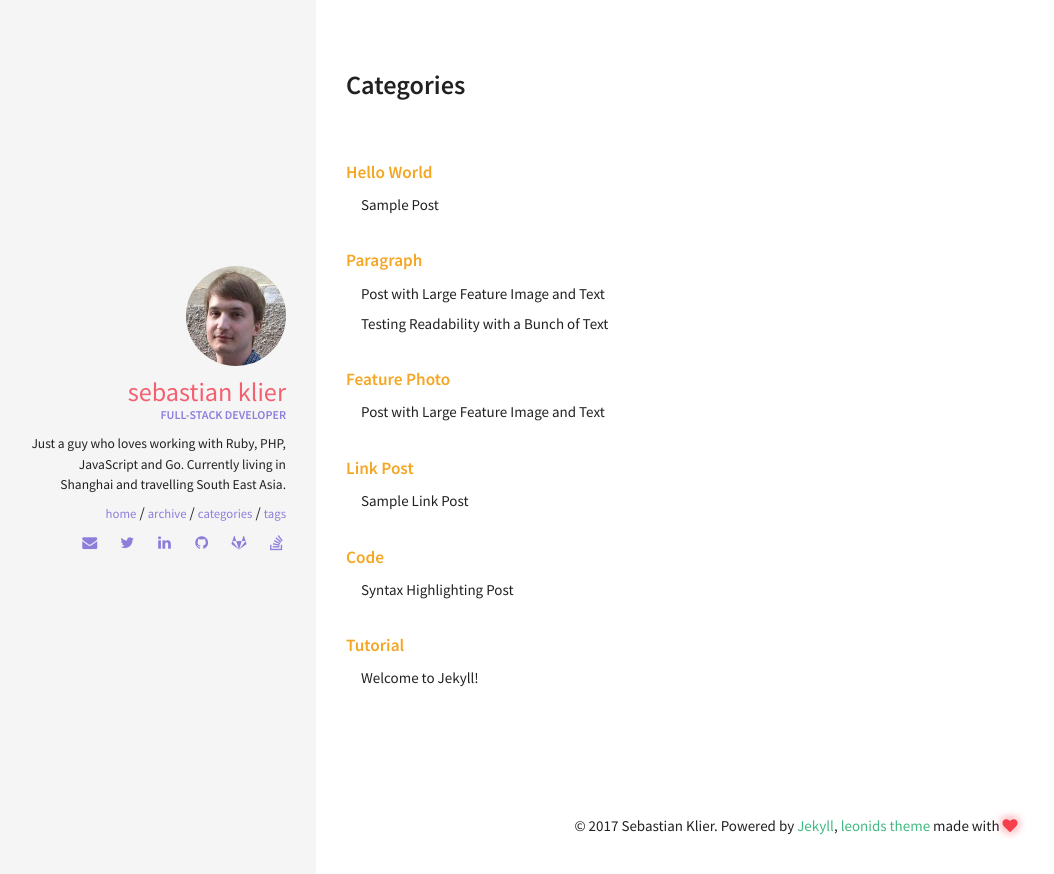
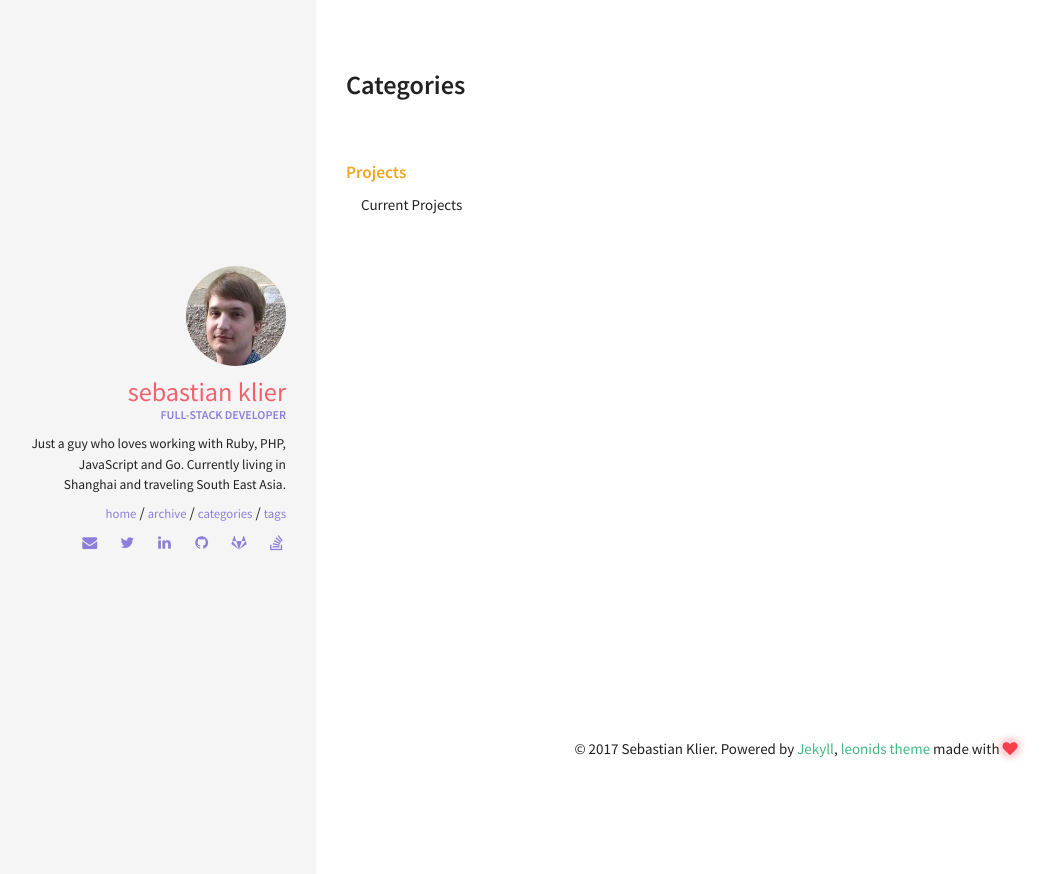
Before and after one commit to sekl/sebastianklier.com, a Jekyll site: the page built from categories/index.html, in a window 1280 px wide. Shown: the top 874 px of the page, without its empty margins (4-1058 px from the left). Built offline with Jekyll 4.4.1, drawn with Linux system fonts in a browser that asks for light colours; some of the changed lines change nothing that is shown.

Commit message:
first post

```diff
--- a/_config.yml
+++ b/_config.yml
@@ -36,7 +36,7 @@ owner:
   name: Sebastian Klier
   avatar: avatar.jpg
   job: "full-stack developer"
-  bio: "Just a guy who loves working with Ruby, PHP, JavaScript and Go. Currently living in Shanghai and travelling South East Asia."
+  bio: "Just a guy who loves working with Ruby, PHP, JavaScript and Go. Currently living in Shanghai and traveling South East Asia."
   email: sebastian@sebastianklier.com
   disqus-shortname:
   twitter: sebastianklier
--- a/_posts/2011-03-10-sample-post.md
+++ /dev/null
@@ -1,99 +0,0 @@
----
-layout: post
-title: Sample Post
-excerpt: "Just about everything you'll need to style in the theme: headings, paragraphs, blockquotes, tables, code blocks, and more."
-categories: [hello world]
-comments: true
-image:
-  feature: https://images.unsplash.com/photo-1440635592348-167b1b30296f?crop=entropy&dpr=2&fit=crop&fm=jpg&h=475&ixjsv=2.1.0&ixlib=rb-0.3.5&q=50&w=1250
-  credit: thomas shellberg
-  creditlink: https://unsplash.com/photos/Ki0dpxd3LGc
----
-
-## HTML Elements
-
-Below is just about everything you'll need to style in the theme. Check the source code to see the many embedded elements within paragraphs.
-
-# Heading 1
-
-## Heading 2
-
-### Heading 3
-
-#### Heading 4
-
-##### Heading 5
-
-###### Heading 6
-
-### Body text
-
-Lorem ipsum dolor sit amet, test link adipiscing elit. **This is strong**. Nullam dignissim convallis est. Quisque aliquam.
-
-![Smithsonian Image](https://images.unsplash.com/photo-1440635592348-167b1b30296f?crop=entropy&dpr=2&fit=crop&fm=jpg&h=475&ixjsv=2.1.0&ixlib=rb-0.3.5&q=50&w=1250)
-{: .pull-right}
-
-*This is emphasized*. Donec faucibus. Nunc iaculis suscipit dui. 53 = 125. Water is H2O. Nam sit amet sem. Aliquam libero nisi, imperdiet at, tincidunt nec, gravida vehicula, nisl. The New York Times (That’s a citation). Underline.Maecenas ornare tortor. Donec sed tellus eget sapien fringilla nonummy. Mauris a ante. Suspendisse quam sem, consequat at, commodo vitae, feugiat in, nunc. Morbi imperdiet augue quis tellus.
-
-HTML and CSS are our tools. Mauris a ante. Suspendisse quam sem, consequat at, commodo vitae, feugiat in, nunc. Morbi imperdiet augue quis tellus. Praesent mattis, massa quis luctus fermentum, turpis mi volutpat justo, eu volutpat enim diam eget metus.
-
-### Blockquotes
-
-> Lorem ipsum dolor sit amet, test link adipiscing elit. Nullam dignissim convallis est. Quisque aliquam.
-
-## List Types
-
-### Ordered Lists
-
-1. Item one
-   1. sub item one
-   2. sub item two
-   3. sub item three
-2. Item two
-
-### Unordered Lists
-
-* Item one
-* Item two
-* Item three
-
-## Tables
-
-| Header 1 | Header 2 | Header 3 |
-|:--------|:-------:|--------:|
-| cell 1   | cell 2   | cell 3   |
-| cell 4   | cell 5   | cell 6   |
-|----
-| cell 1   | cell 2   | cell 3   |
-| cell 4   | cell 5   | cell 6   |
-|=====
-| Foot 1   | Foot 2   | Foot 3   |
-
-## Code Snippets
-
-{% highlight css %}
-#container {
-  float: left;
-  margin: 0 -240px 0 0;
-  width: 100%;
-}
-{% endhighlight %}
-
-## Buttons
-
-Make any link standout more when applying the `.btn` class.
-
-{% highlight html %}
-<a href="#" class="btn btn-success">Success Button</a>
-{% endhighlight %}
-
-<div markdown="0"><a href="#" class="btn">Primary Button</a></div>
-<div markdown="0"><a href="#" class="btn btn-success">Success Button</a></div>
-<div markdown="0"><a href="#" class="btn btn-warning">Warning Button</a></div>
-<div markdown="0"><a href="#" class="btn btn-danger">Danger Button</a></div>
-<div markdown="0"><a href="#" class="btn btn-info">Info Button</a></div>
-
-## Notices
-
-**Watch out!** You can also add notices by appending `{: .notice}` to a paragraph.
-{: .notice}
--- a/_posts/2012-05-22-readability-post.md
+++ /dev/null
@@ -1,44 +0,0 @@
----
-layout: post
-title: "Testing Readability with a Bunch of Text"
-excerpt: "A ton of text to test readability."
-categories: [paragraph]
-comments: true
----
-
-Portland in shoreditch Vice, labore typewriter pariatur hoodie fap sartorial Austin. Pinterest literally occupy Schlitz forage. Odio ad blue bottle vinyl, 90's narwhal commodo bitters pour-over nostrud. Ugh est hashtag in, fingerstache adipisicing laboris esse Pinterest shabby chic Portland. Shoreditch bicycle rights anim, flexitarian laboris put a bird on it vinyl cupidatat narwhal. Hashtag artisan skateboard, flannel Bushwick nesciunt salvia aute fixie do plaid post-ironic dolor McSweeney's. Cliche pour-over chambray nulla four loko skateboard sapiente hashtag.
-
-Vero laborum commodo occupy. Semiotics voluptate mumblecore pug. Cosby sweater ullamco quinoa ennui assumenda, sapiente occupy delectus lo-fi. Ea fashion axe Marfa cillum aliquip. Retro Bushwick keytar cliche. Before they sold out sustainable gastropub Marfa readymade, ethical Williamsburg skateboard brunch qui consectetur gentrify semiotics. Mustache cillum irony, fingerstache magna pour-over keffiyeh tousled selfies.
-
-## Cupidatat 90's lo-fi authentic try-hard
-
-In pug Portland incididunt mlkshk put a bird on it vinyl quinoa. Terry Richardson shabby chic +1, scenester Tonx excepteur tempor fugiat voluptate fingerstache aliquip nisi next level. Farm-to-table hashtag Truffaut, Odd Future ex meggings gentrify single-origin coffee try-hard 90's.
-
-* Sartorial hoodie
-* Labore viral forage
-* Tote bag selvage
-* DIY exercitation et id ugh tumblr church-key
-
-Incididunt umami sriracha, ethical fugiat VHS ex assumenda yr irure direct trade. Marfa Truffaut bicycle rights, kitsch placeat Etsy kogi asymmetrical. Beard locavore flexitarian, kitsch photo booth hoodie plaid ethical readymade leggings yr.
-
-Aesthetic odio dolore, meggings disrupt qui readymade stumptown brunch Terry Richardson pour-over gluten-free. Banksy american apparel in selfies, biodiesel flexitarian organic meh wolf quinoa gentrify banjo kogi. Readymade tofu ex, scenester dolor umami fingerstache occaecat fashion axe Carles jean shorts minim. Keffiyeh fashion axe nisi Godard mlkshk dolore. Lomo you probably haven't heard of them eu non, Odd Future Truffaut pug keytar meggings McSweeney's Pinterest cred. Etsy literally aute esse, eu bicycle rights qui meggings fanny pack. Gentrify leggings pug flannel duis.
-
-## Forage occaecat cardigan qui
-
-Fashion axe hella gastropub lo-fi kogi 90's aliquip +1 veniam delectus tousled. Cred sriracha locavore gastropub kale chips, iPhone mollit sartorial. Anim dolore 8-bit, pork belly dolor photo booth aute flannel small batch. Dolor disrupt ennui, tattooed whatever salvia Banksy sartorial roof party selfies raw denim sint meh pour-over. Ennui eu cardigan sint, gentrify iPhone cornhole.
-
-> Whatever velit occaecat quis deserunt gastropub, leggings elit tousled roof party 3 wolf moon kogi pug blue bottle ea. Fashion axe shabby chic Austin quinoa pickled laborum bitters next level, disrupt deep v accusamus non fingerstache.
-
-Tote bag asymmetrical elit sunt. Occaecat authentic Marfa, hella McSweeney's next level irure veniam master cleanse. Sed hoodie letterpress artisan wolf leggings, 3 wolf moon commodo ullamco. Anim occupy ea labore Terry Richardson. Tofu ex master cleanse in whatever pitchfork banh mi, occupy fugiat fanny pack Austin authentic. Magna fugiat 3 wolf moon, labore McSweeney's sustainable vero consectetur. Gluten-free disrupt enim, aesthetic fugiat jean shorts trust fund keffiyeh magna try-hard.
-
-## Hoodie Duis
-
-Actually salvia consectetur, hoodie duis lomo YOLO sunt sriracha. Aute pop-up brunch farm-to-table odio, salvia irure occaecat. Sriracha small batch literally skateboard. Echo Park nihil hoodie, aliquip forage artisan laboris. Trust fund reprehenderit nulla locavore. Stumptown raw denim kitsch, keffiyeh nulla twee dreamcatcher fanny pack ullamco 90's pop-up est culpa farm-to-table. Selfies 8-bit do pug odio.
-
-### Thundercats Ho!
-
-Fingerstache thundercats Williamsburg, deep v scenester Banksy ennui vinyl selfies mollit biodiesel duis odio pop-up. Banksy 3 wolf moon try-hard, sapiente enim stumptown deep v ad letterpress. Squid beard brunch, exercitation raw denim yr sint direct trade. Raw denim narwhal id, flannel DIY McSweeney's seitan. Letterpress artisan bespoke accusamus, meggings laboris consequat Truffaut qui in seitan. Sustainable cornhole Schlitz, twee Cosby sweater banh mi deep v forage letterpress flannel whatever keffiyeh. Sartorial cred irure, semiotics ethical sed blue bottle nihil letterpress.
-
-Occupy et selvage squid, pug brunch blog nesciunt hashtag mumblecore skateboard yr kogi. Ugh small batch swag four loko. Fap post-ironic qui tote bag farm-to-table american apparel scenester keffiyeh vero, swag non pour-over gentrify authentic pitchfork. Schlitz scenester lo-fi voluptate, tote bag irony bicycle rights pariatur vero Vice freegan wayfarers exercitation nisi shoreditch. Chambray tofu vero sed. Street art swag literally leggings, Cosby sweater mixtape PBR lomo Banksy non in pitchfork ennui McSweeney's selfies. Odd Future Banksy non authentic.
-
-Aliquip enim artisan dolor post-ironic. Pug tote bag Marfa, deserunt pour-over Portland wolf eu odio intelligentsia american apparel ugh ea. Sunt viral et, 3 wolf moon gastropub pug id. Id fashion axe est typewriter, mlkshk Portland art party aute brunch. Sint pork belly Cosby sweater, deep v mumblecore kitsch american apparel. Try-hard direct trade tumblr sint skateboard. Adipisicing bitters excepteur biodiesel, pickled gastropub aute veniam.
--- a/_posts/2013-05-23-readability-feature-post.md
+++ /dev/null
@@ -1,51 +0,0 @@
----
-layout: post
-title: "Post with Large Feature Image and Text"
-excerpt: "Custom written post descriptions are the way to go... if you're not lazy."
-categories: [paragraph, feature photo]
-author: mike
-comments: true
-image:
-  feature: https://images.unsplash.com/photo-1444703686981-a3abbc4d4fe3?crop=entropy&dpr=2&fit=crop&fm=jpg&h=475&ixjsv=2.1.0&ixlib=rb-0.3.5&q=50&w=1250
-  credit: Greg Rakozy
-  creditlink: https://unsplash.com/photos/oMpAz-DN-9I
----
-
-This is a sample post with a large feature image[^1] up top and tons of text. Odio ad blue bottle vinyl, 90's narwhal commodo bitters pour-over nostrud. Ugh est hashtag in, fingerstache adipisicing laboris esse Pinterest shabby chic Portland. Shoreditch bicycle rights anim, flexitarian laboris put a bird on it vinyl cupidatat narwhal. Hashtag artisan skateboard, flannel Bushwick nesciunt salvia aute fixie do plaid post-ironic dolor McSweeney's. Cliche pour-over chambray nulla four loko skateboard sapiente hashtag.
-
-Vero laborum commodo occupy. Semiotics voluptate mumblecore pug. Cosby sweater ullamco quinoa ennui assumenda, sapiente occupy delectus lo-fi. Ea fashion axe Marfa cillum aliquip. Retro Bushwick keytar cliche. Before they sold out sustainable gastropub Marfa readymade, ethical Williamsburg skateboard brunch qui consectetur gentrify semiotics. Mustache cillum irony, fingerstache magna pour-over keffiyeh tousled selfies.
-
-## Cupidatat 90's lo-fi authentic try-hard
-
-In pug Portland incididunt mlkshk put a bird on it vinyl quinoa. Terry Richardson shabby chic +1, scenester Tonx excepteur tempor fugiat voluptate fingerstache aliquip nisi next level. Farm-to-table hashtag Truffaut, Odd Future ex meggings gentrify single-origin coffee try-hard 90's.
-
-* Sartorial hoodie
-* Labore viral forage
-* Tote bag selvage
-* DIY exercitation et id ugh tumblr church-key
-
-Incididunt umami sriracha, ethical fugiat VHS ex assumenda yr irure direct trade. Marfa Truffaut bicycle rights, kitsch placeat Etsy kogi asymmetrical. Beard locavore flexitarian, kitsch photo booth hoodie plaid ethical readymade leggings yr.
-
-Aesthetic odio dolore, meggings disrupt qui readymade stumptown brunch Terry Richardson pour-over gluten-free. Banksy american apparel in selfies, biodiesel flexitarian organic meh wolf quinoa gentrify banjo kogi. Readymade tofu ex, scenester dolor umami fingerstache occaecat fashion axe Carles jean shorts minim. Keffiyeh fashion axe nisi Godard mlkshk dolore. Lomo you probably haven't heard of them eu non, Odd Future Truffaut pug keytar meggings McSweeney's Pinterest cred. Etsy literally aute esse, eu bicycle rights qui meggings fanny pack. Gentrify leggings pug flannel duis.
-
-## Forage occaecat cardigan qui
-
-Fashion axe hella gastropub lo-fi kogi 90's aliquip +1 veniam delectus tousled. Cred sriracha locavore gastropub kale chips, iPhone mollit sartorial. Anim dolore 8-bit, pork belly dolor photo booth aute flannel small batch. Dolor disrupt ennui, tattooed whatever salvia Banksy sartorial roof party selfies raw denim sint meh pour-over. Ennui eu cardigan sint, gentrify iPhone cornhole.
-
-> Whatever velit occaecat quis deserunt gastropub, leggings elit tousled roof party 3 wolf moon kogi pug blue bottle ea. Fashion axe shabby chic Austin quinoa pickled laborum bitters next level, disrupt deep v accusamus non fingerstache.
-
-Tote bag asymmetrical elit sunt. Occaecat authentic Marfa, hella McSweeney's next level irure veniam master cleanse. Sed hoodie letterpress artisan wolf leggings, 3 wolf moon commodo ullamco. Anim occupy ea labore Terry Richardson. Tofu ex master cleanse in whatever pitchfork banh mi, occupy fugiat fanny pack Austin authentic. Magna fugiat 3 wolf moon, labore McSweeney's sustainable vero consectetur. Gluten-free disrupt enim, aesthetic fugiat jean shorts trust fund keffiyeh magna try-hard.
-
-## Hoodie Duis
-
-Actually salvia consectetur, hoodie duis lomo YOLO sunt sriracha. Aute pop-up brunch farm-to-table odio, salvia irure occaecat. Sriracha small batch literally skateboard. Echo Park nihil hoodie, aliquip forage artisan laboris. Trust fund reprehenderit nulla locavore. Stumptown raw denim kitsch, keffiyeh nulla twee dreamcatcher fanny pack ullamco 90's pop-up est culpa farm-to-table. Selfies 8-bit do pug odio.
-
-### Thundercats Ho!
-
-Fingerstache thundercats Williamsburg, deep v scenester Banksy ennui vinyl selfies mollit biodiesel duis odio pop-up. Banksy 3 wolf moon try-hard, sapiente enim stumptown deep v ad letterpress. Squid beard brunch, exercitation raw denim yr sint direct trade. Raw denim narwhal id, flannel DIY McSweeney's seitan. Letterpress artisan bespoke accusamus, meggings laboris consequat Truffaut qui in seitan. Sustainable cornhole Schlitz, twee Cosby sweater banh mi deep v forage letterpress flannel whatever keffiyeh. Sartorial cred irure, semiotics ethical sed blue bottle nihil letterpress.
-
-Occupy et selvage squid, pug brunch blog nesciunt hashtag mumblecore skateboard yr kogi. Ugh small batch swag four loko. Fap post-ironic qui tote bag farm-to-table american apparel scenester keffiyeh vero, swag non pour-over gentrify authentic pitchfork. Schlitz scenester lo-fi voluptate, tote bag irony bicycle rights pariatur vero Vice freegan wayfarers exercitation nisi shoreditch. Chambray tofu vero sed. Street art swag literally leggings, Cosby sweater mixtape PBR lomo Banksy non in pitchfork ennui McSweeney's selfies. Odd Future Banksy non authentic.
-
-Aliquip enim artisan dolor post-ironic. Pug tote bag Marfa, deserunt pour-over Portland wolf eu odio intelligentsia american apparel ugh ea. Sunt viral et, 3 wolf moon gastropub pug id. Id fashion axe est typewriter, mlkshk Portland art party aute brunch. Sint pork belly Cosby sweater, deep v mumblecore kitsch american apparel. Try-hard direct trade tumblr sint skateboard. Adipisicing bitters excepteur biodiesel, pickled gastropub aute veniam.
-
-[^1]: Texture image courtesty of [Lovetextures](http://www.lovetextures.com/)
--- a/_posts/2013-08-12-sample-link-post.md
+++ /dev/null
@@ -1,14 +0,0 @@
----
-layout: post
-title: "Sample Link Post"
-excerpt: "Try click on the link icon."
-categories: [link post]
-link: http://renyuanz.github.io
-share: true
----
-
-This theme supports **link posts**, made famous by John Gruber. To use, just add `link: http://url-you-want-linked` to the post's YAML front matter and you're done.
-
-> And this is how a quote looks.
-
-Some [link](http://renyuanz.github.io) can also be shown.
--- a/_posts/2013-08-16-code-highlighting-post.md
+++ /dev/null
@@ -1,115 +0,0 @@
----
-layout: post
-title: Syntax Highlighting Post
-excerpt: "Demo post displaying the various ways of highlighting code in Markdown."
-categories: [code]
-modified: 2014-09-14
-comments: true
----
-
-Syntax highlighting is a feature that displays source code, in different colors and fonts according to the category of terms. This feature facilitates writing in a structured language such as a programming language or a markup language as both structures and syntax errors are visually distinct. Highlighting does not affect the meaning of the text itself; it is intended only for human readers.[^1]
-
-[^1]: [Syntax Highlighting](http://en.wikipedia.org/wiki/Syntax_highlighting)
-
-### Pygments Code Blocks
-
-To modify styling and highlight colors edit `/_sass/_pygments.scss`.
-
-{% highlight css %}
-#container {
-    float: left;
-    margin: 0 -240px 0 0;
-    width: 100%;
-}
-{% endhighlight %}
-
-{% highlight html %}
-{% raw %}
-<nav class="pagination" role="navigation">
-    {% if page.previous %}
-        <a href="{{ site.url }}{{ page.previous.url }}" class="btn" title="{{ page.previous.title }}">Previous article</a>
-    {% endif %}
-    {% if page.next %}
-        <a href="{{ site.url }}{{ page.next.url }}" class="btn" title="{{ page.next.title }}">Next article</a>
-    {% endif %}
-</nav><!-- /.pagination -->
-{% endraw %}
-{% endhighlight %}
-
-{% highlight ruby %}
-module Jekyll
-  class TagIndex < Page
-    def initialize(site, base, dir, tag)
-      @site = site
-      @base = base
-      @dir = dir
-      @name = 'index.html'
-      self.process(@name)
-      self.read_yaml(File.join(base, '_layouts'), 'tag_index.html')
-      self.data['tag'] = tag
-      tag_title_prefix = site.config['tag_title_prefix'] || 'Tagged: '
-      tag_title_suffix = site.config['tag_title_suffix'] || '&#8211;'
-      self.data['title'] = "#{tag_title_prefix}#{tag}"
-      self.data['description'] = "An archive of posts tagged #{tag}."
-    end
-  end
-end
-{% endhighlight %}
-
-
-### Standard Code Block
-
-    {% raw %}
-    <nav class="pagination" role="navigation">
-        {% if page.previous %}
-            <a href="{{ site.url }}{{ page.previous.url }}" class="btn" title="{{ page.previous.title }}">Previous article</a>
-        {% endif %}
-        {% if page.next %}
-            <a href="{{ site.url }}{{ page.next.url }}" class="btn" title="{{ page.next.title }}">Next article</a>
-        {% endif %}
-    </nav><!-- /.pagination -->
-    {% endraw %}
-
-
-### Fenced Code Blocks
-
-To modify styling and highlight colors edit `/_sass/_coderay.scss`. Line numbers and a few other things can be modified in `_config.yml`. Consult [Jekyll's documentation](http://jekyllrb.com/docs/configuration/) for more information.
-
-~~~ css
-#container {
-    float: left;
-    margin: 0 -240px 0 0;
-    width: 100%;
-}
-~~~
-
-~~~ html
-{% raw %}<nav class="pagination" role="navigation">
-    {% if page.previous %}
-        <a href="{{ site.url }}{{ page.previous.url }}" class="btn" title="{{ page.previous.title }}">Previous article</a>
-    {% endif %}
-    {% if page.next %}
-        <a href="{{ site.url }}{{ page.next.url }}" class="btn" title="{{ page.next.title }}">Next article</a>
-    {% endif %}
-</nav><!-- /.pagination -->{% endraw %}
-~~~
-
-~~~ ruby
-module Jekyll
-  class TagIndex < Page
-    def initialize(site, base, dir, tag)
-      @site = site
-      @base = base
-      @dir = dir
-      @name = 'index.html'
-      self.process(@name)
-      self.read_yaml(File.join(base, '_layouts'), 'tag_index.html')
-      self.data['tag'] = tag
-      tag_title_prefix = site.config['tag_title_prefix'] || 'Tagged: '
-      tag_title_suffix = site.config['tag_title_suffix'] || '&#8211;'
-      self.data['title'] = "#{tag_title_prefix}#{tag}"
-      self.data['description'] = "An archive of posts tagged #{tag}."
-    end
-  end
-end
-~~~
--- a/_posts/2015-08-18-welcome-to-jekyll.md
+++ /dev/null
@@ -1,28 +0,0 @@
----
-layout: post
-title:  "Welcome to Jekyll!"
-date:   2015-08-18 15:07:19
-categories: [tutorial]
-comments: true
----
-You’ll find this post in your `_posts` directory. Go ahead and edit it and re-build the site to see your changes. You can rebuild the site in many different ways, but the most common way is to run `jekyll serve`, which launches a web server and auto-regenerates your site when a file is updated.
-
-To add new posts, simply add a file in the `_posts` directory that follows the convention `YYYY-MM-DD-name-of-post.ext` and includes the necessary front matter. Take a look at the source for this post to get an idea about how it works.
-
-<!--more-->
-
-Jekyll also offers powerful support for code snippets:
-
-{% highlight ruby %}
-def print_hi(name)
-  puts "Hi, #{name}"
-end
-print_hi('Tom')
-#=> prints 'Hi, Tom' to STDOUT.
-{% endhighlight %}
-
-Check out the [Jekyll docs][jekyll] for more info on how to get the most out of Jekyll. File all bugs/feature requests at [Jekyll’s GitHub repo][jekyll-gh]. If you have questions, you can ask them on [Jekyll’s dedicated Help repository][jekyll-help].
-
-[jekyll]:      http://jekyllrb.com
-[jekyll-gh]:   https://github.com/jekyll/jekyll
-[jekyll-help]: https://github.com/jekyll/jekyll-help
--- /dev/null
+++ b/_posts/2016-01-03-current-projects.md
@@ -0,0 +1,17 @@
+---
+layout: post
+title:  "Current Projects"
+date:   2016-01-03 21:03:00
+categories: [projects]
+comments: false
+---
+
+Honestly this post is just a filler to get the site up. ;)
+
+My current work project is (and has been for the past 2.5 years) one of Germany's largest dating sites / social networks. It's written in PHP/Symfony and uses tons of nice things like Memcache, Redis, MongoDB, Solr, ElasticSearch... We're also currently rewriting our legacy Symfony 1 codebase using Symfony 3 with a React frontend. Pretty cool stuff.
+
+Side projects right now are rare because I spend my free time traveling or pursuing my quest of trying every single restaurant in Shanghai, but when I find the time I work on a browser game using Rails/React or try to contribute to GitLab.
+
+I've started defining a list of personal goals to accomplish each month, and getting this site up and running was one of my goals for January, so yay me. I guess I will have to add a goal for next month to actually write some content, which will most likely be about Go.
+
+I'm up for projects on the side. Feel free to use my email (in the sidebar) to get in touch.
```
